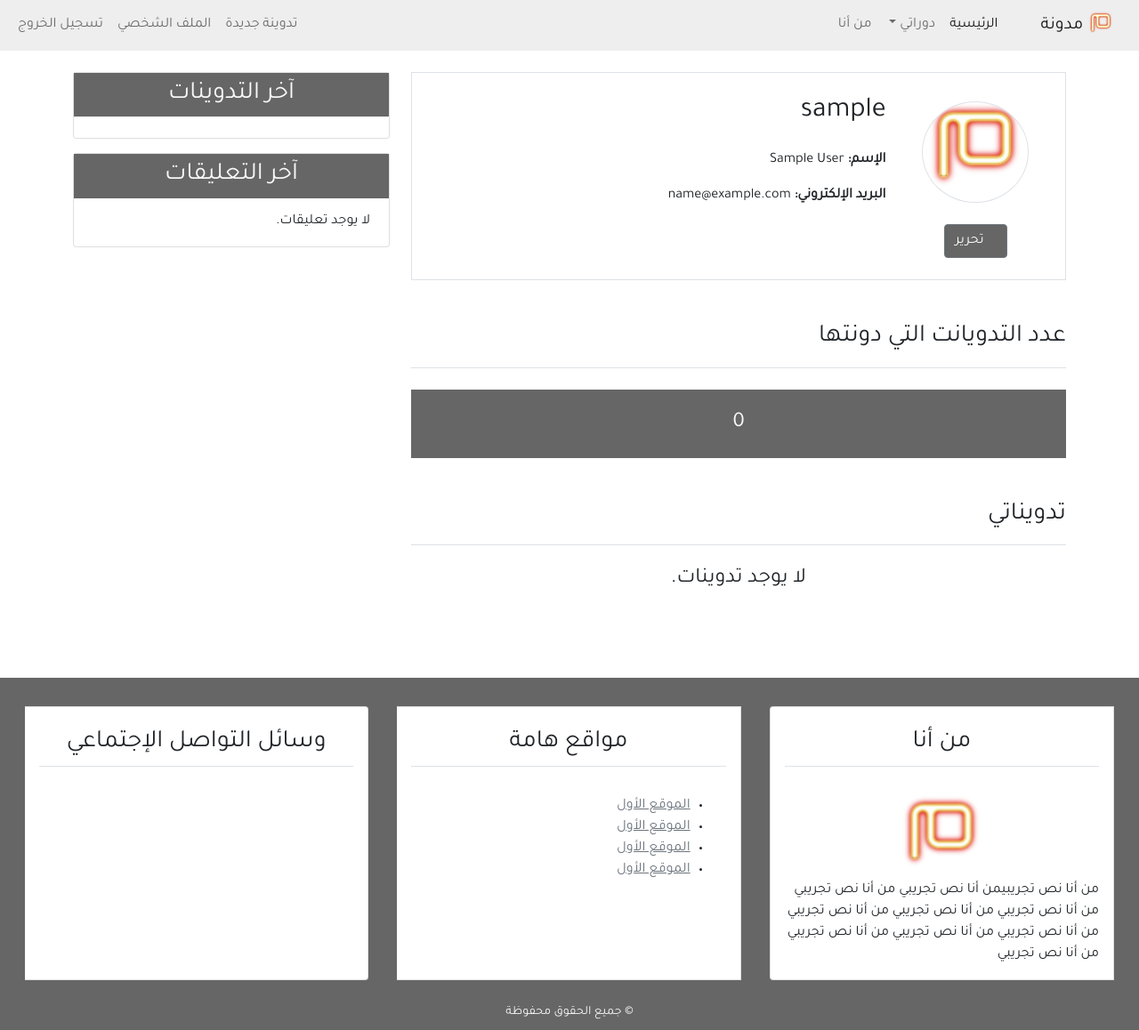
After one commit to mahmoud20212/Blog-Django-AR, a Django app: page /profile/ in a window 1280 px wide. The commit adds this page. Shown: the whole page at 89% size. Run offline with Django 4.2, Linux system fonts and the light colour scheme; the visitor is signed in with stand-in values (Sample User, id 1); data that the repository does not hold is empty; some libraries are stand-ins or nearby versions; some web fonts are replaced.

Commit message:
new update

```diff
--- a/blog/static/blog/css/main.css
+++ b/blog/static/blog/css/main.css
@@ -24,6 +24,9 @@ section a{
 }
 section a:hover{
     text-decoration: underline;
+}
+a.btn{
+    text-decoration: none !important;
 }
 /* Start Post Content */
 .post{
--- a/blog/templates/base_generic.html
+++ b/blog/templates/base_generic.html
@@ -1,4 +1,5 @@
 {% load static %}
+{% load post_tag %}
 <!DOCTYPE html>
 <html lang="ar">
   <head>
@@ -48,13 +49,13 @@
               <h3 class="text-center bg-secondary text-light p-2">
                 آخر التدوينات
               </h3>
-              {% include 'blog/latest_post.html' %}
+              {% latest_post %}
             </div>
             <div class="card mb-3">
               <h3 class="text-center bg-secondary text-light p-2">
                 آخر التعليقات
               </h3>
-              {% include 'blog/latest_comments.html' %}
+              {% latest_comments %}
             </div>
           </div>
         </div>
--- a/blog/templates/blog/detail.html
+++ b/blog/templates/blog/detail.html
@@ -11,8 +11,8 @@
     alt="صورة الناشر"
   />
   <span class="text-secondary">نشر في {{post.post_date|date:'d-m-Y'}}</span>
-  <h3><a class="text-dark" href="">{{post.title}}</a></h3>
-  <p>{{post.content}}</p>
+  <h3><a class="text-dark text-break" href="">{{post.title}}</a></h3>
+  <p class="text-break">{{post.content}}</p>
 </div>
 
 <h2 class="border-bottom mt-5 mb-3">التعليقات ({{comments.count}})</h2>
@@ -22,7 +22,7 @@
     ( {{i.name}} )
     <span class="text-secondary">{{i.comment_date|date:'d-m-Y'}}</span>
   </h6>
-  <p class="mb-0">{{i.body}}</p>
+  <p class="mb-0 text-break">{{i.body}}</p>
 </div>
 {% empty %}
 <div class="text-center mb-3 p-4 comment">
--- a/blog/templates/blog/latest_comments.html
+++ b/blog/templates/blog/latest_comments.html
@@ -1,6 +1,14 @@
 <ul class="list-group-flush latest-comment">
-    {% for i in comments %}
-    <li class="list-group-item latest-comment-item"><a class="text-dark" href="{% url 'detail' i.post.id %}">{{i.body}}</a></li>
+    {% for i in l_comments %}
+    <li class="list-group-item latest-comment-item">
+        <a class="text-dark" href="{% url 'detail' i.post.id %}">
+            {% if i.body|length > 40 %}
+                {{i.body|slice:'45'}}..
+            {% else %}
+                {{i.body}}
+            {% endif %}
+        </a>
+    </li>
     {% empty %}
     <li class="list-group-item latest-comment-item">لا يوجد تعليقات.</li>
     {% endfor %}
--- a/blog/templates/blog/latest_post.html
+++ b/blog/templates/blog/latest_post.html
@@ -1,5 +1,5 @@
 <ul class="list-group-flush latest-post">
-    {% for i in posts %}
+    {% for i in l_posts %}
     <li class="list-group-item latest-post-item">
         <a class="text-dark" href="{% url 'detail' i.id %}">{{i.title}}</a>
     </li>
--- a/blog/templates/navbar.html
+++ b/blog/templates/navbar.html
@@ -30,8 +30,14 @@
               </li>
             </ul>
             <ul class="navbar-nav me-auto mb-2 mb-lg-0">
-                <li class="nav-item"><a class="nav-link" href="">تسجيل دخول</a></li>
-                <li class="nav-item"><a class="nav-link" href="">تسجيل</a></li>
+              {% if user.is_authenticated %}
+                <li class="nav-item"><a class="nav-link" href="#">تدوينة جديدة</a></li>
+                <li class="nav-item"><a class="nav-link" href="{% url 'profile' %}">الملف الشخصي</a></li>
+                <li class="nav-item"><a class="nav-link" href="{% url 'logout' %}">تسجيل الخروج</a></li>
+              {% else %}
+                <li class="nav-item"><a class="nav-link" href="{% url 'login' %}">تسجيل دخول</a></li>
+                <li class="nav-item"><a class="nav-link" href="{% url 'register' %}">تسجيل</a></li>
+              {% endif %}
             </ul>
           </div>
         </div>
--- /dev/null
+++ b/blog/templatetags/post_tag.py
@@ -0,0 +1,19 @@
+from django import template
+from blog.models import Post,Comment
+
+register = template.Library()
+@register.inclusion_tag('blog/latest_post.html')
+def latest_post():
+    context = {
+        'l_posts': Post.objects.all()[0:5],
+    }
+
+    return context
+
+@register.inclusion_tag('blog/latest_comments.html')
+def latest_comments():
+    context = {
+        'l_comments': Comment.objects.filter(active=True)[0:5],
+    }
+
+    return context
--- a/my_blog/settings.py
+++ b/my_blog/settings.py
@@ -127,3 +127,5 @@ DEFAULT_AUTO_FIELD = 'django.db.models.BigAutoField'
 
 # For Crispy Form
 CRISPY_TEMPLATE_PACK = 'bootstrap4'
+
+LOGIN_REDIRECT_URL = '/'
--- a/my_blog/urls.py
+++ b/my_blog/urls.py
@@ -19,4 +19,5 @@ from django.urls import path, include
 urlpatterns = [
     path('admin/', admin.site.urls),
     path('', include('blog.urls')),
+    path('', include('user.urls')),
 ]
--- /dev/null
+++ b/user/templates/user/profile.html
@@ -0,0 +1,43 @@
+{% extends 'base_generic.html' %}
+{% load static %}
+<!-- For Crispy Forms -->
+{% load crispy_forms_tags %}
+{% block content %}
+<div class="border p-4 mb-5">
+    <div class="row">
+        <div class="col-md-3 text-center">
+            <img class="img-fluid rounded-circle border m-2" width="120px" src="{% static 'blog/images/mim-logo.png' %}"
+                alt="صورة الناشر">
+            <div class="mt-3">
+                <a class="btn btn-secondary bg-secondary" href="#"><i class="fas fa-pen fa-xs"></i> تحرير</a>
+            </div>
+        </div>
+        <div class="col-md-9">
+            <h2 class="mb-4">{{user}}</h2>
+            <p class="fw-bold">الإسم: <span class="fw-normal">{{user.first_name}} {{user.last_name}}</span></p>
+            <p class="fw-bold">البريد الإلكتروني: <span class="fw-normal">{{user.email}}</span></p>
+        </div>
+    </div>
+</div>
+<div class="row mb-5">
+    <div class="col-md">
+        <h3 class="border-bottom pb-3 mb-4">عدد التدويانت التي دونتها</h3>
+        <h4 class="bg-secondary text-center p-4 text-light">{{posts.count}}</h4>
+        <h3 class="border-bottom mb-4 pb-3 mt-5">تدويناتي</h3>
+        {% for i in posts %}
+        <ul class="pr-2">
+            <a class="text-dark" href="{% url 'detail' i.id %}">{{i.title}}</a>
+        </ul>
+        {% empty %}
+        <h4 class="text-center mb-5">لا يوجد تدوينات.</h4>
+        {% endfor %}
+    </div>
+    {% if posts.count >= 10 %}
+    <div class="border-top pt-3 mt-4 text-center">
+        <a class="btn btn-secondary bg-secondary" href="#">التالي</a>
+        <span class="px-4">صفحة 2 من 5</span>
+        <a class="btn btn-secondary bg-secondary" href="#">السابق</a>
+    </div>
+    {% endif %}
+</div>
+{% endblock %}
--- /dev/null
+++ b/user/urls.py
@@ -0,0 +1,12 @@
+from django.urls import path
+from . import views
+# from django.contrib.auth.views import LoginView, LogoutView
+
+urlpatterns = [
+    path('register/', views.register, name='register'),
+    path('login/', views.login_user, name='login'),
+    path('logout/', views.logout_user, name='logout'),
+    path('profile/', views.profile, name='profile'),
+    # path('login/', LoginView.as_view(template_name='user/login.html'), name='login'),
+    # path('logout/', LogoutView.as_view(template_name='user/logout.html'), name='logout'),
+]
--- a/user/views.py
+++ b/user/views.py
@@ -1,3 +1,59 @@
-from django.shortcuts import render
+from django.shortcuts import redirect, render
+
+from blog.models import Post
+from .forms import UserCreationForm, LoginForm
+from django.contrib import messages
+from django.contrib.auth import authenticate, login, logout
 
 # Create your views here.
+def register(request):
+
+    if request.method == 'POST':
+        form = UserCreationForm(request.POST)
+        if form.is_valid():
+            form.save()
+            username = form.cleaned_data['username']
+            messages.success(request, f'تهانينا {username} لقد تمت عملية التسجيل بنجاح.')
+            return redirect('index')
+    else:
+        form = UserCreationForm()
+    context = {
+        'title': 'التسجيل',
+        'form': form,
+    }
+    return render(request, 'user/register.html', context)
+
+def login_user(request):
+    if request.method == 'POST':
+        form = LoginForm()
+        username = request.POST['username']
+        password = request.POST['password']
+        user = authenticate(request, username=username, password=password)
+        if user is not None:
+            login(request, user)
+            return redirect('/')
+        else:
+            messages.warning(request, 'هناك خطأ في إسم المستخدم أو كلمة المرور.')
+    else:
+        form = LoginForm()
+
+    context = {
+        'title': 'تسجيل الدخول',
+        'form': form,
+    }
+    return render(request, 'user/login.html', context)
+
+def logout_user(request):
+    logout(request)
+    context = {
+        'title': 'تسجيل الخروج',
+    }
+    return render(request, 'user/logout.html', context)
+
+def profile(requset):
+    posts = Post.objects.filter(author=requset.user)
+    context = {
+        'title': 'الملف الشخصي',
+        'posts': posts,
+    }
+    return render(requset, 'user/profile.html', context)
```
Also changed, not shown: blog/post_tag.py (deleted, +0 -11 lines), blog/templates/blog/index.html (+7 -0 lines), user/forms.py (added, +35 -0 lines), user/templates/user/login.html (added, +24 -0 lines), user/templates/user/logout.html (added, +10 -0 lines), user/templates/user/register.html (added, +17 -0 lines).
